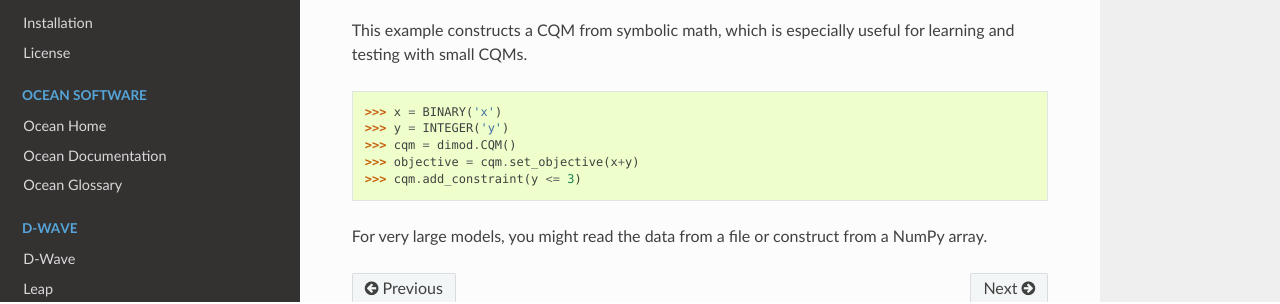
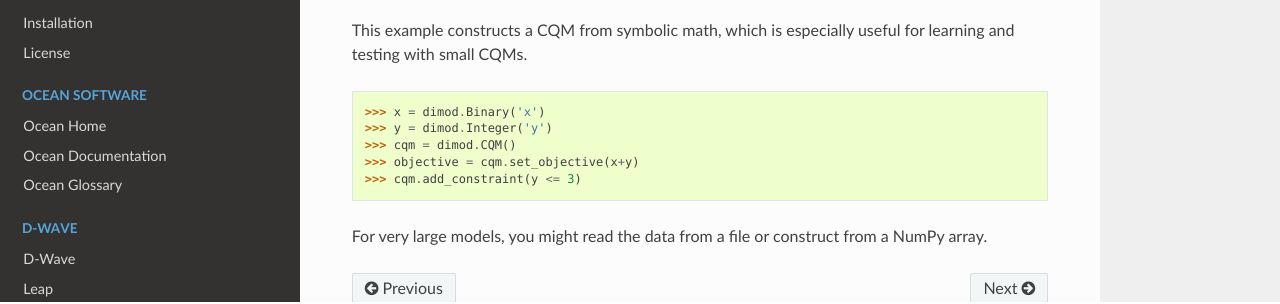
Before and after one commit to dwavesystems/dimod, a Sphinx documentation site: the page built from docs/intro/intro_cqm.rst, in a window 1280 px wide and 900 px high, scrolled down 535 px. Shown: the part 462-766 px from the top of the window. Built offline with Sphinx 7.4.7 and the Read the Docs theme 2.0.0, drawn with Linux system fonts in a browser that asks for light colours; the version number is read from the project's files by our own code.

Commit message:
Fix doctests

```diff
--- a/docs/intro/intro_cqm.rst
+++ b/docs/intro/intro_cqm.rst
@@ -49,8 +49,8 @@ Example: Formulating a CQM
 This example constructs a CQM from symbolic math, which is especially useful for
 learning and testing with small CQMs.
 
->>> x = BINARY('x')
->>> y = INTEGER('y')
+>>> x = dimod.Binary('x')
+>>> y = dimod.Integer('y')
 >>> cqm = dimod.CQM()
 >>> objective = cqm.set_objective(x+y)
 >>> cqm.add_constraint(y <= 3)
--- a/docs/intro/intro_quadratic.rst
+++ b/docs/intro/intro_quadratic.rst
@@ -112,6 +112,6 @@ Example: Interaction Between Integer Variables
 
 This example constructs a QM with an interaction between two integer variables.
 
->>> qm = QuadraticModel()
+>>> qm = dimod.QuadraticModel()
 >>> qm.add_variables_from('INTEGER', ['i', 'j'])
 >>> qm.add_quadratic('i', 'j', 1.5)
```
